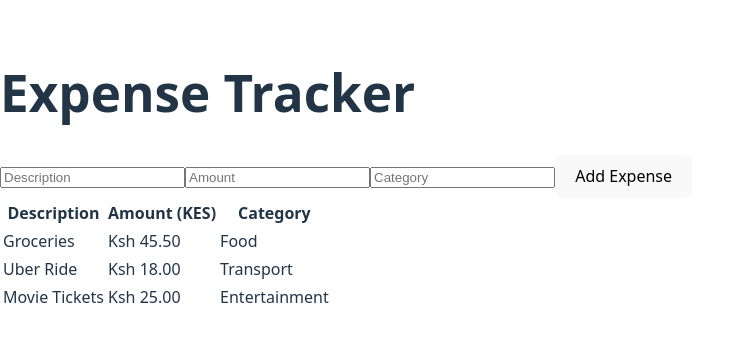
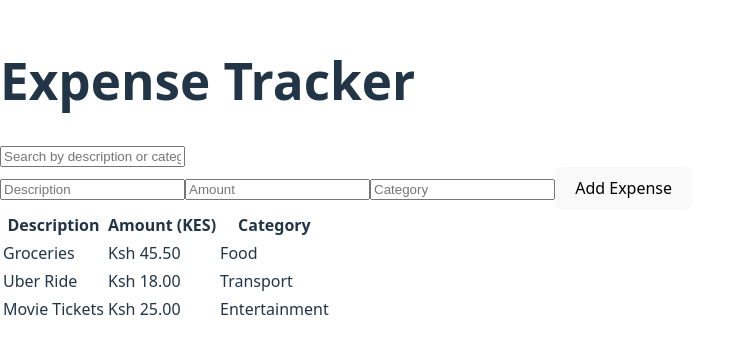
Before and after one commit to Chenzie2/expense-tracker, a React (Vite) app: page / in a window 1280 px wide. Shown: the part 229-582 px from the top of the page, without its empty margins (0-735 px from the left). Built offline with nearby package versions, Linux system fonts and the light colour scheme.

Commit message:
Add search functionality to filter expenses

```diff
--- a/src/App.jsx
+++ b/src/App.jsx
@@ -1,20 +1,28 @@
 import React, { useState } from "react";
 import ExpenseTable from "./components/ExpenseTable";
 import ExpenseForm from "./components/ExpenseForm";
+import SearchBar from "./components/SearchBar";
 import initialExpenses from "./data/expenses";
 
 function App() {
   const [expenses, setExpenses] = useState(initialExpenses);
+  const [searchTerm, setSearchTerm] = useState("");
 
   function handleAddExpense(newExpense) {
     setExpenses([...expenses, newExpense]);
   }
 
+  const filteredExpenses = expenses.filter((expense) =>
+    expense.description.toLowerCase().includes(searchTerm.toLowerCase()) ||
+    expense.category.toLowerCase().includes(searchTerm.toLowerCase())
+  );
+
   return (
     <div>
       <h1>Expense Tracker</h1>
+      <SearchBar searchTerm={searchTerm} onSearch={setSearchTerm} />
       <ExpenseForm onAddExpense={handleAddExpense} />
-      <ExpenseTable expenses={expenses} />
+      <ExpenseTable expenses={filteredExpenses} />
     </div>
   );
 }
--- /dev/null
+++ b/src/components/SearchBar.jsx
@@ -0,0 +1,14 @@
+import React from "react";
+
+function SearchBar({ searchTerm, onSearch }) {
+  return (
+    <input
+      type="text"
+      placeholder="Search by description or category..."
+      value={searchTerm}
+      onChange={(e) => onSearch(e.target.value)}
+    />
+  );
+}
+
+export default SearchBar;
```
